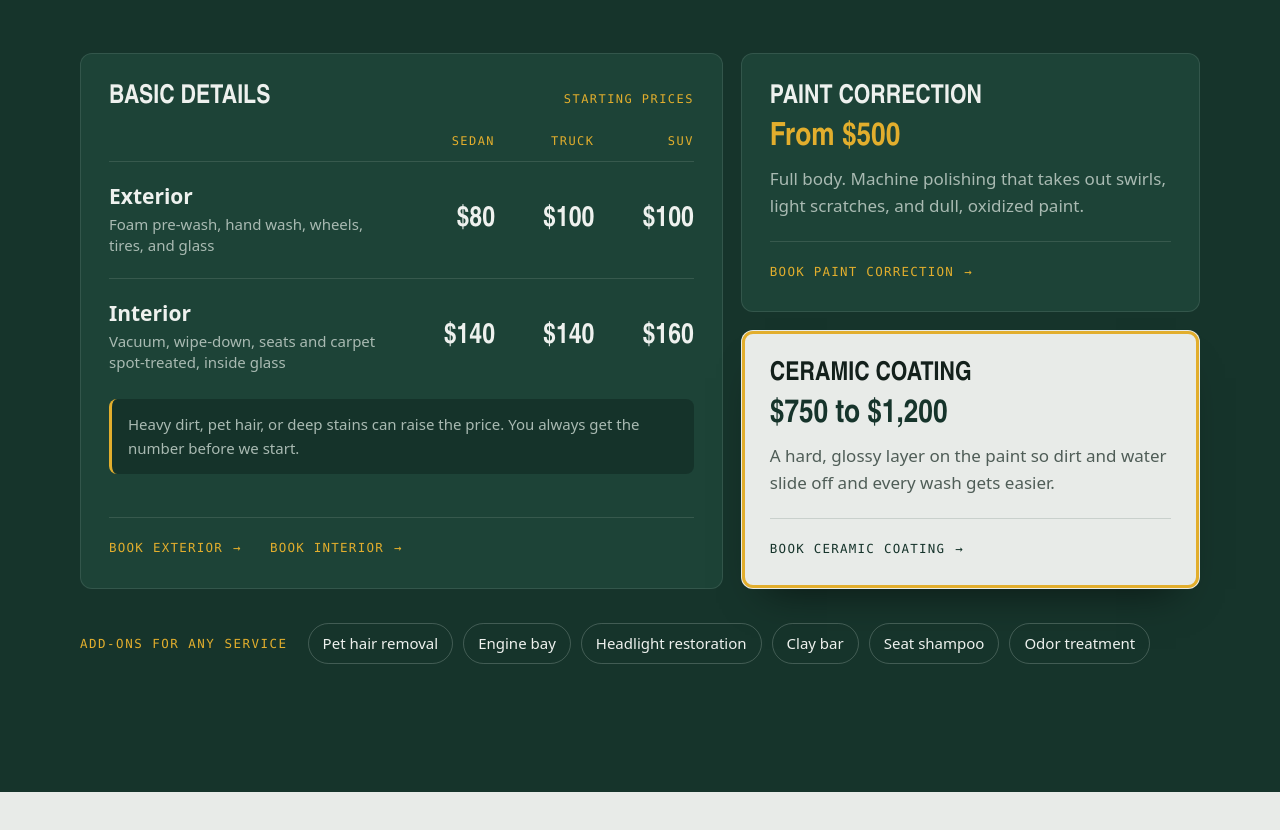
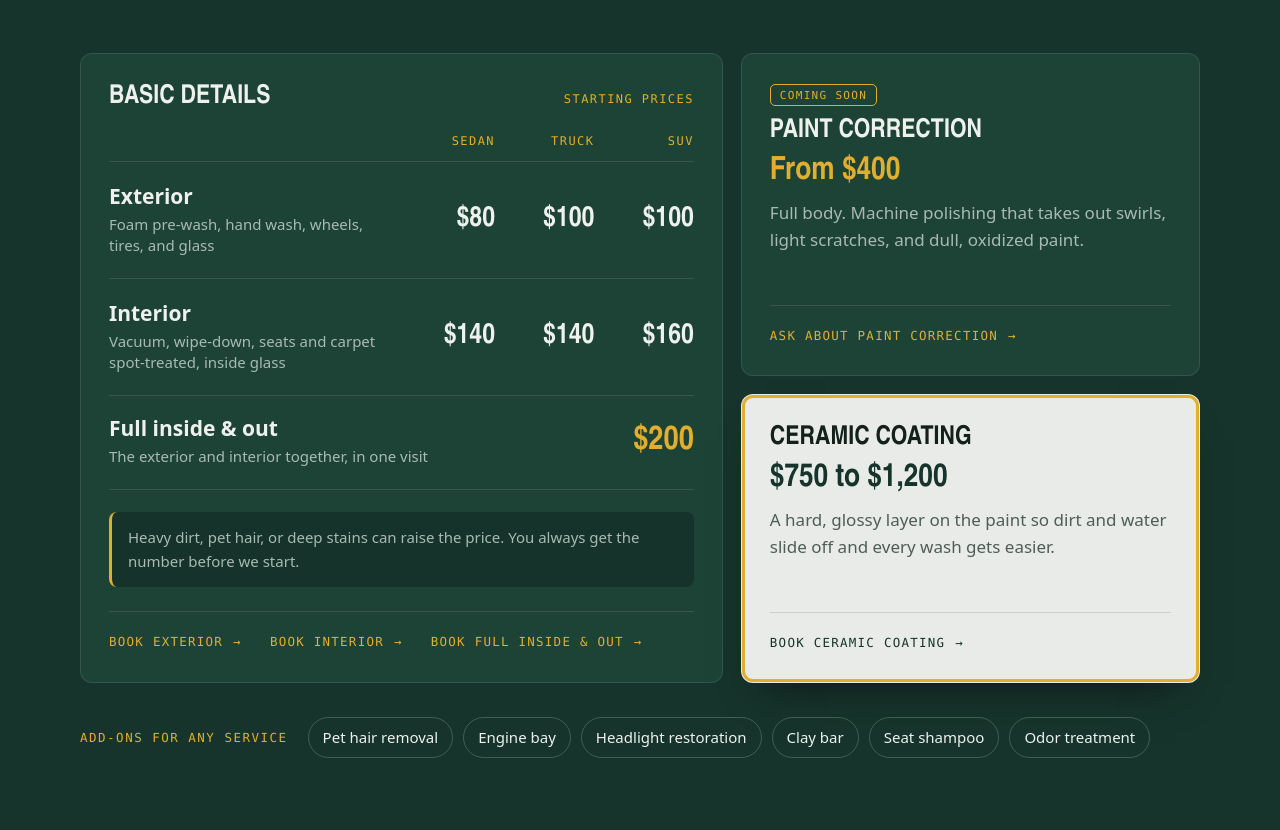
Before and after one commit to rileyarias474-ship-it/mother-lode-detailing, a plain HTML site: page index.html in a window 1280 px wide. Shown: the part 2080-2910 px from the top of the page. Drawn offline with Linux system fonts and the light colour scheme.

Commit message:
Add $200 full inside & out detail and mark paint correction coming soon from $400
The full detail sits inside the basic details card as a combo line with its
own booking link. The form option and booking API take the new name, and the
API still accepts "Interior and exterior" from pages cached before the rename.

Co-Authored-By: Claude Opus 5.5 <noreply@anthropic.com>

```diff
--- a/api/book.js
+++ b/api/book.js
@@ -9,7 +9,8 @@ const FROM = process.env.BOOKING_FROM
 const SERVICES = [
   'Basic exterior',
   'Basic interior',
-  'Interior and exterior',
+  'Full inside & out',
+  'Interior and exterior', // old name, still accepted from pages cached before the rename
   'Paint correction',
   'Ceramic coating',
   'Not sure yet',
--- a/assets/styles.css
+++ b/assets/styles.css
@@ -327,6 +327,16 @@ html:not(.js) .wipe-bar { display: none; }
   padding: 22px 0 22px 20px; text-align: right; white-space: nowrap;
   font-family: var(--display); font-weight: 900; font-stretch: 125%; font-size: clamp(24px, 2.2vw, 30px); line-height: 1;
 }
+.combo {
+  display: flex; align-items: center; justify-content: space-between; gap: 12px 20px; flex-wrap: wrap;
+  margin: 0 0 18px; padding: 20px 0 22px; border-top: 1px solid rgba(169, 186, 178, .18); border-bottom: 1px solid rgba(169, 186, 178, .18);
+}
+.combo-name { margin: 0; font-weight: 800; font-stretch: 112%; font-size: 21px; line-height: 1.15; }
+.combo-name span { display: block; margin-top: 6px; font-weight: 400; font-stretch: 100%; font-size: 15px; line-height: 1.4; color: var(--on-pine-2); }
+.combo-price {
+  margin: 0; font-family: var(--display); font-weight: 900; font-stretch: 125%; font-size: clamp(28px, 2.6vw, 34px); line-height: 1;
+  color: var(--gold);
+}
 .price-note {
   margin: 4px 0 24px; padding: 14px 16px; border-radius: 8px;
   background: rgba(14, 36, 30, .5); border-left: 3px solid var(--gold);
@@ -368,6 +378,11 @@ html:not(.js) .wipe-bar { display: none; }
   font-weight: 900; font-stretch: 125%; text-transform: uppercase; font-size: 26px; line-height: 1;
 }
 .card .for { margin: 0 0 22px; color: var(--on-pine-2); }
+.soon {
+  align-self: flex-start; margin: 0 0 12px; padding: 5px 9px 4px; border: 1.5px solid var(--gold); border-radius: 5px;
+  font-family: var(--mono); font-weight: 500; font-size: 11px; letter-spacing: .12em; line-height: 1; text-transform: uppercase;
+  color: var(--gold); white-space: nowrap;
+}
 .card-cta {
   display: flex; align-items: center; min-height: 44px; margin-top: auto;
   padding-top: 16px; border-top: 1px solid rgba(169, 186, 178, .18);
--- a/index.html
+++ b/index.html
@@ -194,17 +194,23 @@
               </tr>
             </tbody>
           </table>
+          <div class="combo">
+            <p class="combo-name">Full inside &amp; out<span>The exterior and interior together, in one visit</span></p>
+            <p class="combo-price">$200</p>
+          </div>
           <p class="price-note">Heavy dirt, pet hair, or deep stains can raise the price. You always get the number before we start.</p>
           <div class="price-ctas">
             <a class="card-cta" href="#book" data-service="Basic exterior">Book exterior</a>
             <a class="card-cta" href="#book" data-service="Basic interior">Book interior</a>
+            <a class="card-cta" href="#book" data-service="Full inside &amp; out">Book full inside &amp; out</a>
           </div>
         </div>
         <article class="card">
+          <p class="soon">Coming soon</p>
           <h3>Paint correction</h3>
-          <p class="price">From $500</p>
+          <p class="price">From $400</p>
           <p class="for">Full body. Machine polishing that takes out swirls, light scratches, and dull, oxidized paint.</p>
-          <a class="card-cta" href="#book" data-service="Paint correction">Book paint correction</a>
+          <a class="card-cta" href="#book" data-service="Paint correction">Ask about paint correction</a>
         </article>
         <article class="card featured">
           <h3>Ceramic coating</h3>
@@ -308,7 +314,7 @@
       <div class="faq-list">
         <details>
           <summary>How much does a detail cost?</summary>
-          <p>A basic exterior starts at $80 for sedans and $100 for trucks and SUVs. A basic interior starts at $140 for sedans and trucks and $160 for SUVs. Paint correction starts at $500, and ceramic coatings run $750 to $1,200. The final price depends on condition, so send a few photos for an exact quote.</p>
+          <p>A basic exterior starts at $80 for sedans and $100 for trucks and SUVs. A basic interior starts at $140 for sedans and trucks and $160 for SUVs. A full inside-and-out detail starts at $200. Paint correction is coming soon, starting at $400, and ceramic coatings run $750 to $1,200. The final price depends on condition, so send a few photos for an exact quote.</p>
         </details>
         <details>
           <summary>Why does condition change the price?</summary>
@@ -371,8 +377,8 @@
               <option value="">Choose one</option>
               <option>Basic exterior</option>
               <option>Basic interior</option>
-              <option>Interior and exterior</option>
-              <option>Paint correction</option>
+              <option>Full inside &amp; out</option>
+              <option value="Paint correction">Paint correction (coming soon)</option>
               <option>Ceramic coating</option>
               <option>Not sure yet</option>
             </select>
```
